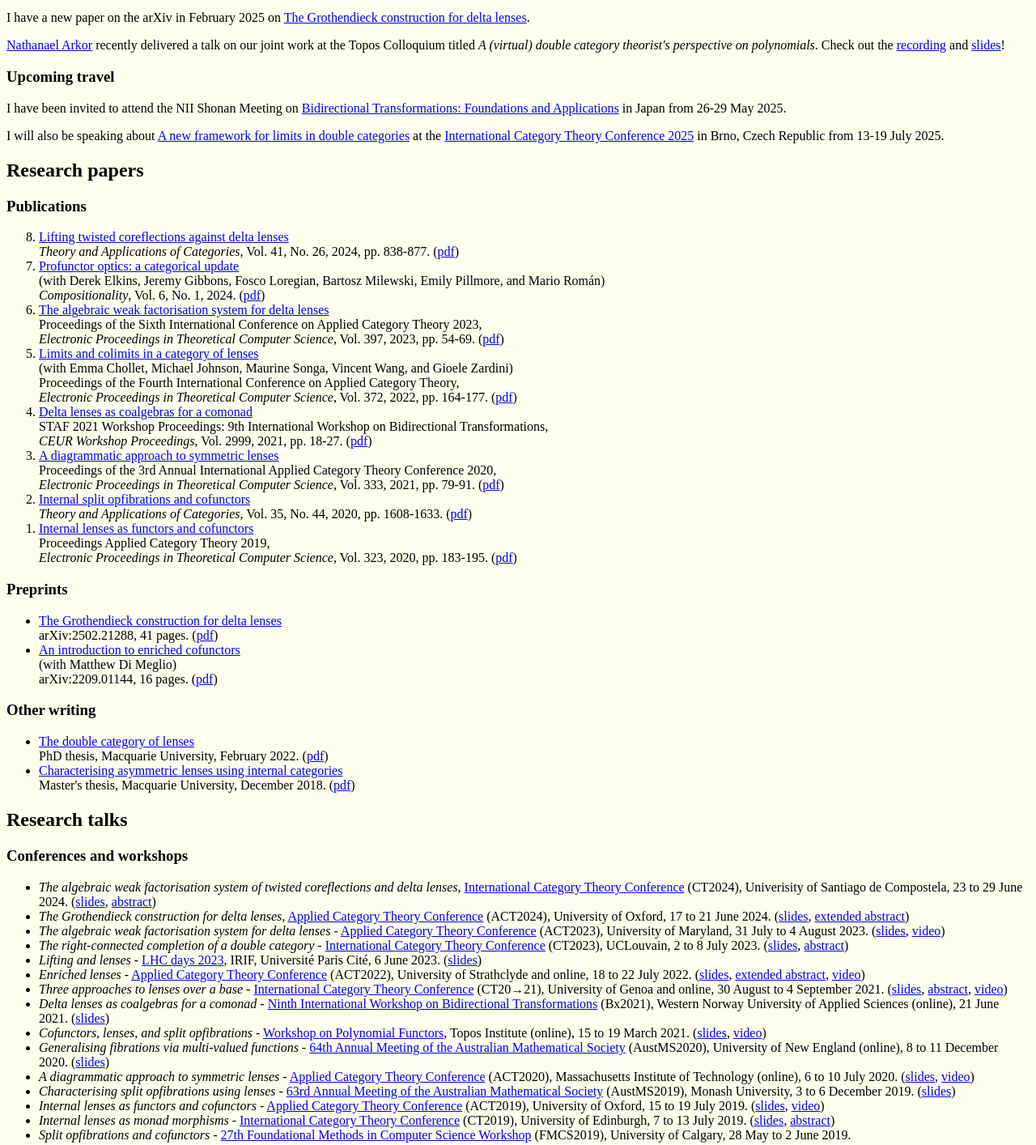
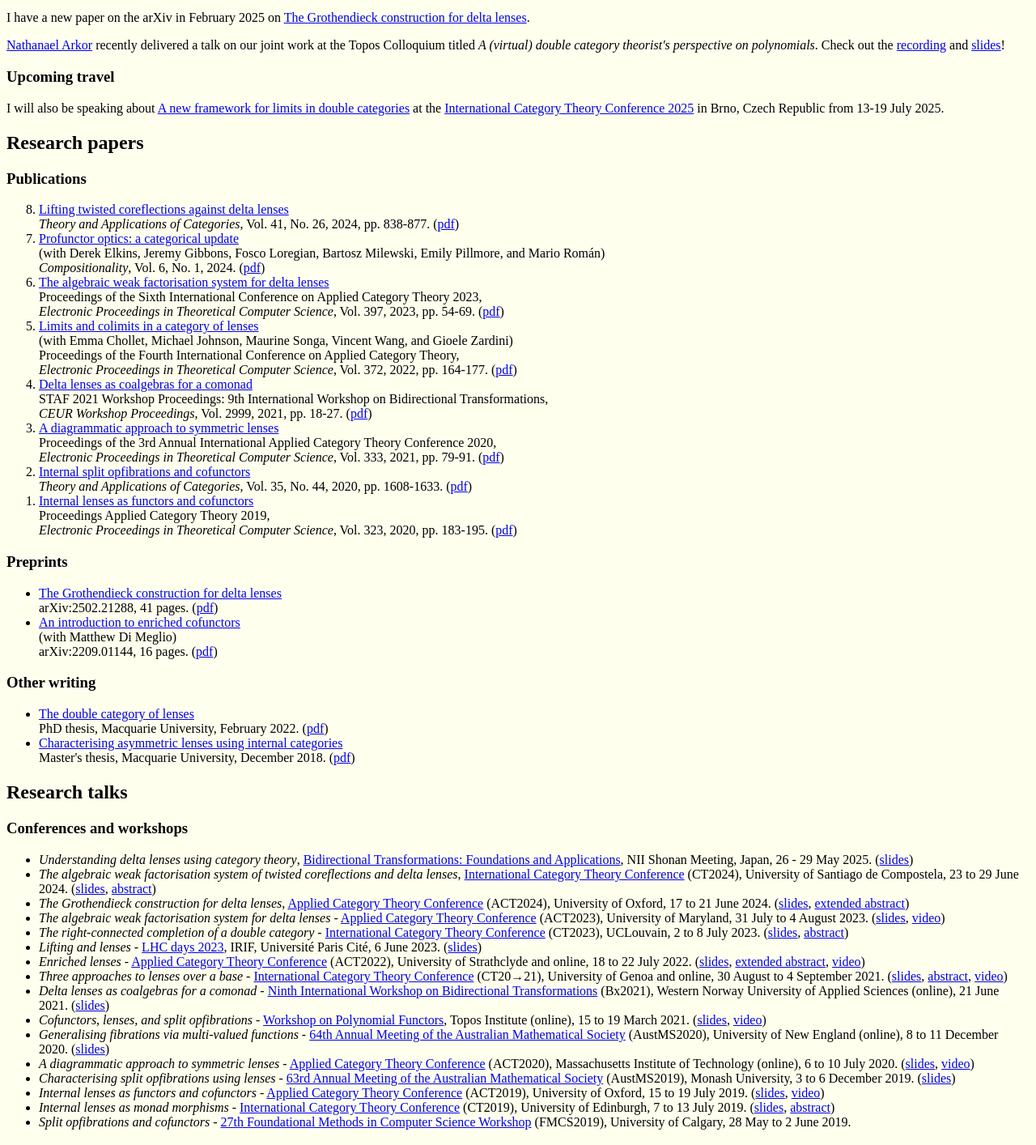
Before and after one commit to BryceClarke/bryceclarke.github.io, a plain HTML site: page index.html in a window 1280 px wide. Shown: the part 750-2164 px from the top of the page at 81% size. Drawn offline with Linux system fonts and the light colour scheme.

Commit message:
Shonan talk

```diff
--- a/index.html
+++ b/index.html
@@ -52,8 +52,6 @@ The recordings and slides are now available! </p>
 <p> <a href="https://arkor.co">Nathanael Arkor</a> recently delivered a talk on our joint work at the Topos Colloquium titled <i>A (virtual) double category theorist's perspective on polynomials</i>. Check out the <a href="https://www.youtube.com/watch?v=tCbRfjv6JQ4">recording</a> and <a href="https://arkor.co/files/A%20(virtual)%20double%20category%20theorist's%20perspective%20on%20polynomials%20(Topos%20Colloqium%202025).pdf">slides</a>!</p>
 
 <h3>Upcoming travel</h3>
-
-<p> I have been invited to attend the NII Shonan Meeting on <a href="https://shonan.nii.ac.jp/seminars/231/">Bidirectional Transformations: Foundations and Applications</a> in Japan from 26-29 May 2025. </p>
 
 <p> I will also be speaking about <a href="abstracts/CT2025-abstract.pdf">A new framework for limits in double categories</a> at the <a href="https://conference.math.muni.cz/ct2025/">International Category Theory Conference 2025</a> in Brno, Czech Republic from 13-19 July 2025. </p>
 
@@ -136,7 +134,8 @@ Master's thesis, Macquarie University, December 2018. (<a href="other/characteri
 <h3>Conferences and workshops</h3>
 
 <ul>
-<li> <i>The algebraic weak factorisation system of twisted coreflections and delta lenses</i>, <a href="https://www.usc.gal/regaca/ct2024/index.html">International Category Theory Conference</a> (CT2024), Univerisity of Santiago de Compostela, 23 to 29 June 2024. (<a href="https://bryceclarke.github.io/talk-slides/2024-06-CT2024.pdf">slides</a>, <a href="abstracts/CT2024-abstract.pdf">abstract</a>)</li>
+<li> <i>Understanding delta lenses using category theory</i>, <a href="https://shonan.nii.ac.jp/seminars/231/">Bidirectional Transformations: Foundations and Applications</a>, NII Shonan Meeting, Japan, 26 - 29 May 2025. (<a href="https://bryceclarke.github.io/talk-slides/2025-05-Shonan.pdf">slides</a>)</li>
+<li> <i>The algebraic weak factorisation system of twisted coreflections and delta lenses</i>, <a href="https://www.usc.gal/regaca/ct2024/index.html">International Category Theory Conference</a> (CT2024), University of Santiago de Compostela, 23 to 29 June 2024. (<a href="https://bryceclarke.github.io/talk-slides/2024-06-CT2024.pdf">slides</a>, <a href="abstracts/CT2024-abstract.pdf">abstract</a>)</li>
 <li> <i>The Grothendieck construction for delta lenses</i>, <a href="https://oxford24.github.io">Applied Category Theory Conference</a> (ACT2024), University of Oxford, 17 to 21 June 2024. (<a href="https://bryceclarke.github.io/talk-slides/2024-06-ACT2024.pdf">slides</a>, <a href="abstracts/ACT2024-extended-abstract.pdf">extended abstract</a>) </li>
 <li> <i>The algebraic weak factorisation system for delta lenses</i> - <a href="https://act2023.github.io">Applied Category Theory Conference</a> (ACT2023), University of Maryland, 31 July to 4 August 2023. (<a href="https://bryceclarke.github.io/talk-slides/2023-08-ACT2023.pdf">slides</a>, <a href="https://www.youtube.com/watch?v=De9LPHOTLsM">video</a>)</li>
 <li> <i>The right-connected completion of a double category</i> - <a href="https://sites.uclouvain.be/ct2023/">International Category Theory Conference</a> (CT2023), UCLouvain, 2 to 8 July 2023. (<a href="https://bryceclarke.github.io/talk-slides/2023-07-CT2023.pdf">slides</a>, <a href="abstracts/CT2023-abstract.pdf">abstract</a>)</li>
@@ -229,7 +228,7 @@ Master's thesis, Macquarie University, December 2018. (<a href="other/characteri
 <hr>
 
 <small>
-Last update: 2025-05-08.
+Last update: 2025-06-04.
 </small>
 
 </body>
```
